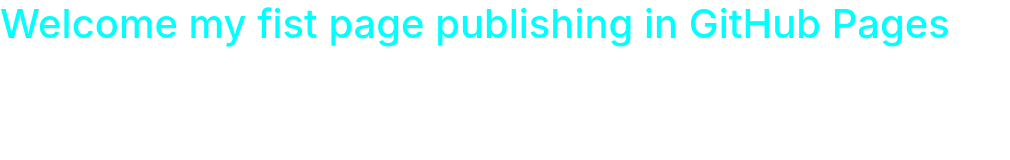
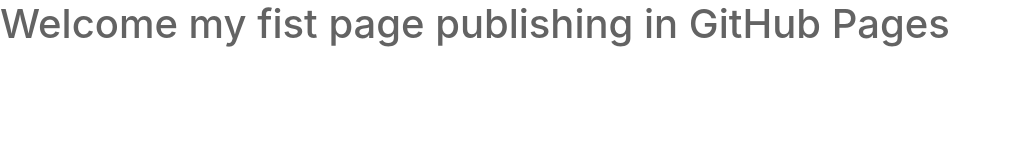
Before and after one commit to jaketayler/my-site-githubpages, a plain HTML site: page index.html in a window 1280 px wide. Shown: the whole page, without its empty margins (0-1010 px from the left). Drawn offline with nearby package versions, Linux system fonts and the light colour scheme.

Commit message:
Color change

```diff
--- a/index.html
+++ b/index.html
@@ -10,7 +10,7 @@
     <link rel="stylesheet" href="https://stackpath.bootstrapcdn.com/bootstrap/4.3.1/css/bootstrap.min.css" integrity="sha384-ggOyR0iXCbMQv3Xipma34MD+dH/1fQ784/j6cY/iJTQUOhcWr7x9JvoRxT2MZw1T" crossorigin="anonymous">
   </head>
   <body>
-      <h1 style="color: aqua;">
+      <h1 style="color: #636363;">
         Welcome my fist page publishing in GitHub Pages
 
       </h1>
```
